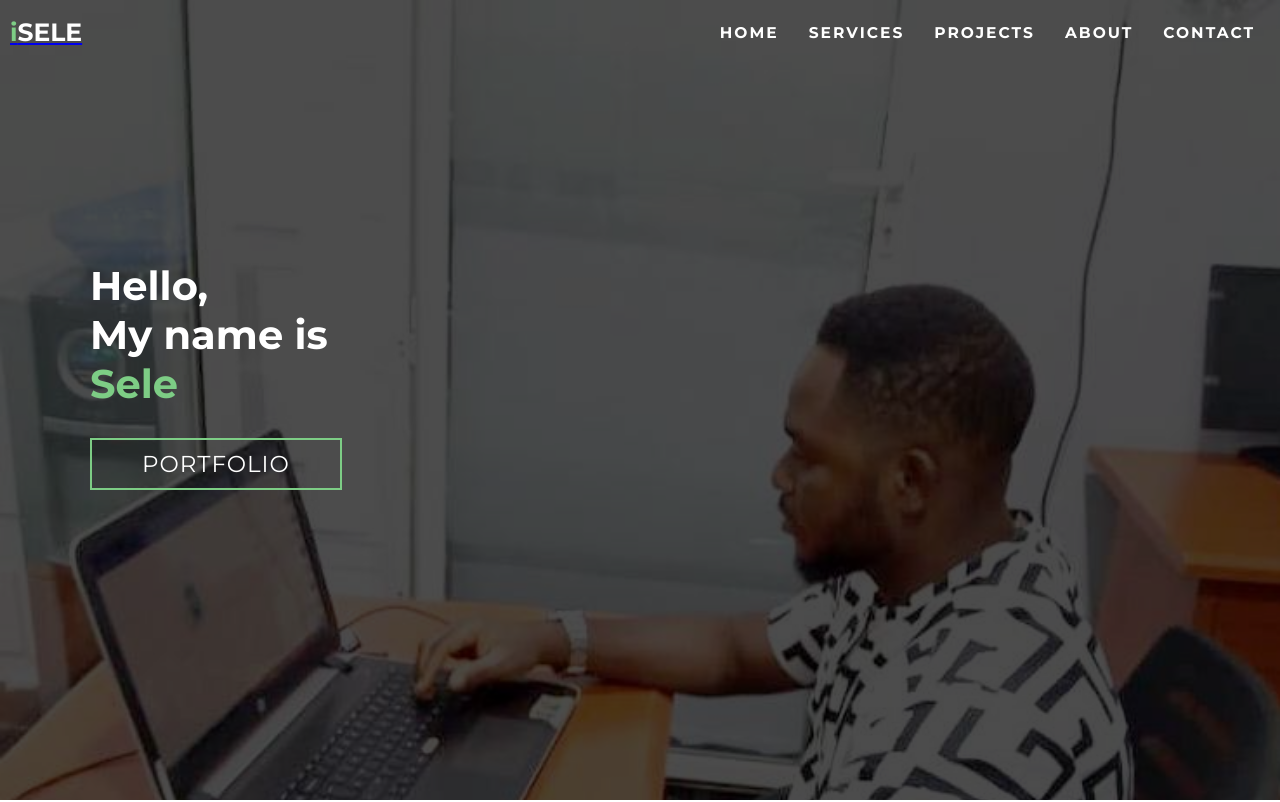
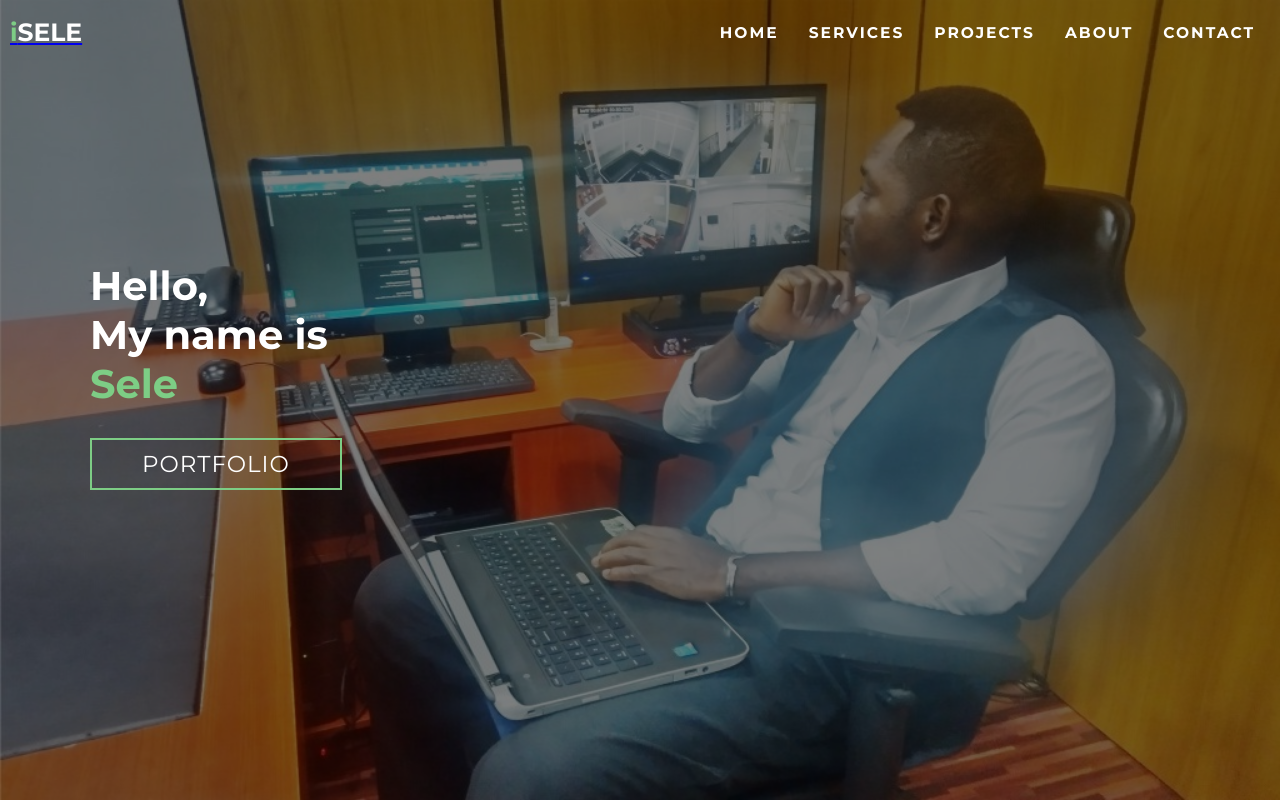
Before and after one commit to digitbase365/portfolio, a plain HTML site: page index.html in a window 1280 px wide. Shown: the top 802 px of the page. Drawn offline with Linux system fonts and the light colour scheme.

Commit message:
Replaced Hero Omage

```diff
--- a/olio.css
+++ b/olio.css
@@ -208,8 +208,9 @@ p{
 
 /* Hero Section Styles */
 #hero{
-    background-image: url(./img/weboffice.jpg);
+    background-image: url(./img/folioherobg.jpg);
     background-size: cover;
+    background-repeat: no-repeat;
     background-position: top center;
     position: relative;
     z-index: 1;
@@ -222,7 +223,7 @@ p{
     height: 100%;
     width: 100%;
     background-color: black;
-    opacity: .7;
+    opacity: .5;
     z-index: -1;
 }
 #hero .hero{
```
Also changed, not shown: img/CoolMe.jpg (deleted), img/folioherobg.jpg (added), img/geekpic.jpg (deleted).
